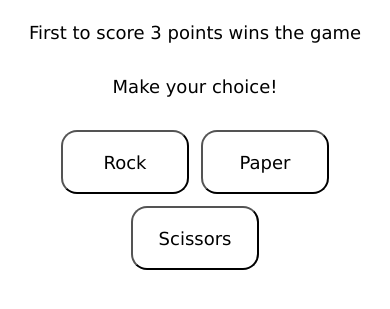
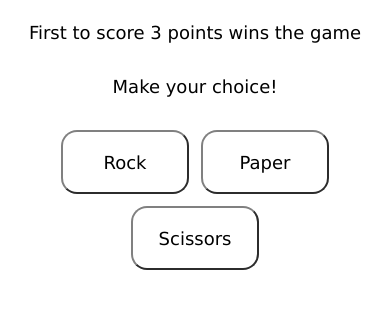
Before and after one commit to pavelkurach/rock-paper-scissors, a website with bundled scripts: page index.html in a window 390 px wide. Shown: the part 71-380 px from the top of the page. Built offline with nearby package versions, Linux system fonts and the light colour scheme.

Commit message:
Fix button color on iPhone

```diff
--- a/style.css
+++ b/style.css
@@ -77,6 +77,8 @@ button {
     background-color: white;
     font-family: "Lucida Sans", "Lucida Sans Regular", "Lucida Grande", "Lucida Sans Unicode", Geneva, Verdana, sans-serif;
     font-size: large;
+    color: black;
+    border-color: grey;
     width: 128px;
     height: 64px;
     border-radius: 16px;
```
